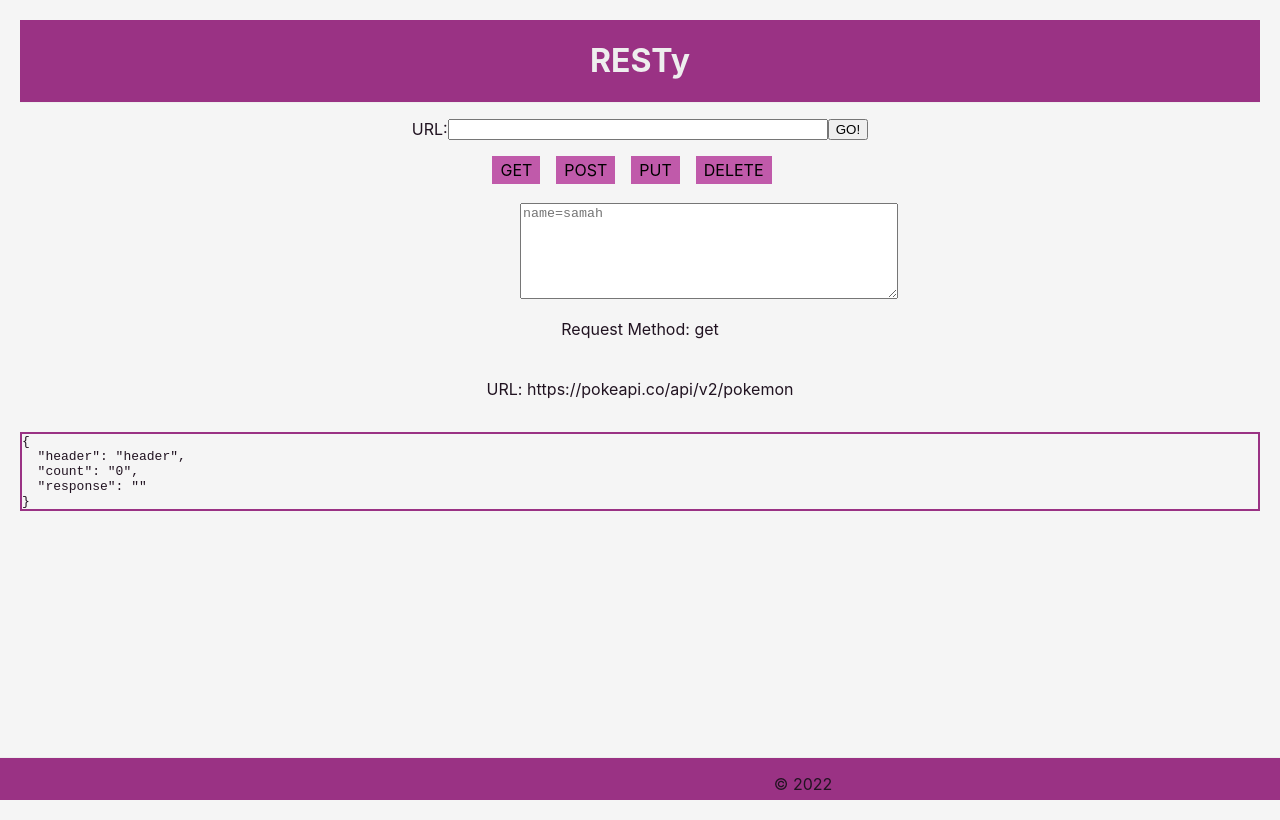
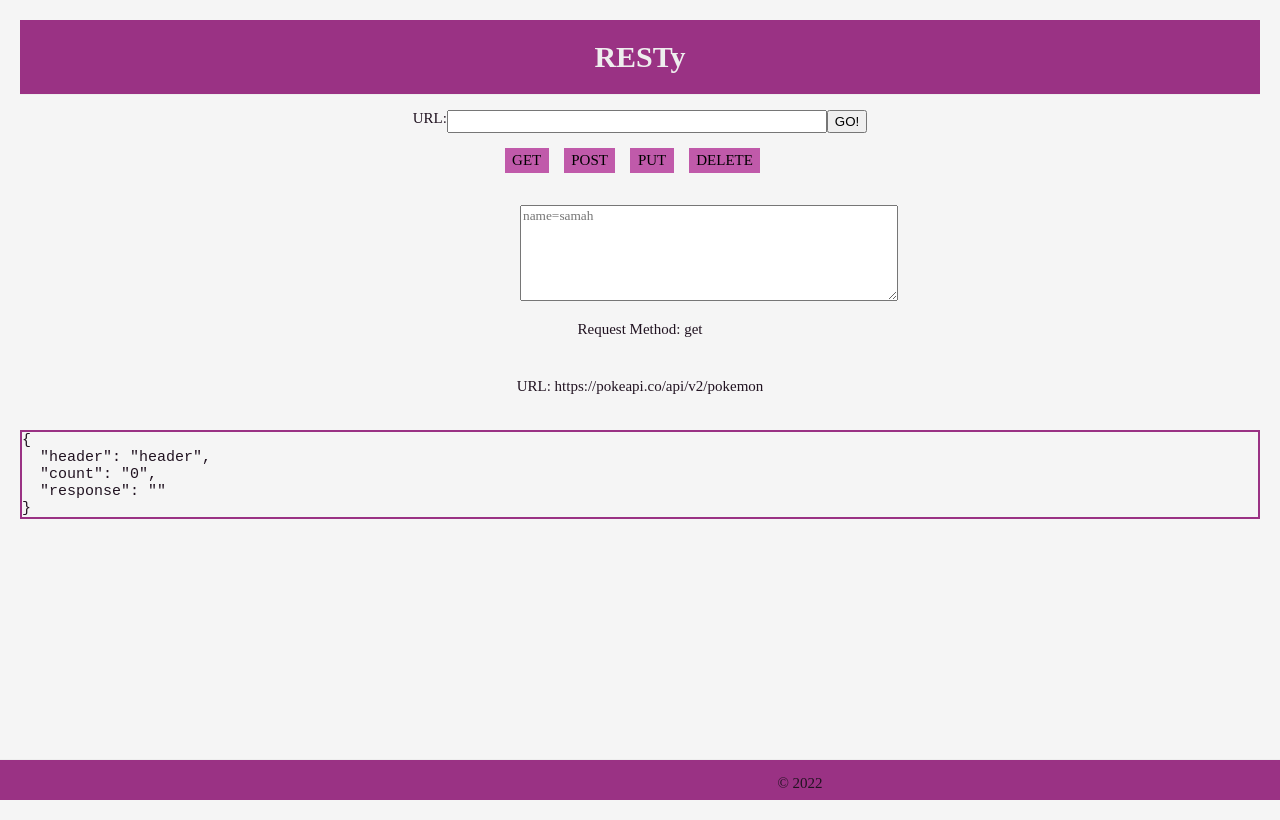
Before and after one commit to alsatarysamah/resty, a React (Create React App) app: page / in a window 1280 px wide. Built offline with nearby package versions, Linux system fonts and the light colour scheme.

Commit message:
font styling

```diff
--- a/src/components/form/form.scss
+++ b/src/components/form/form.scss
@@ -1,45 +1,3 @@
-// $backgroundColor: #efefef;
-// $radius: 40%;
-
-// form {
-//   display: inline-block;
-//   margin: auto;
-//   width: 200px;
-//   margin-bottom: 100em;
-
-//   label {
-//     display: flex;
-//     margin: 1rem 0;
-
-//     &.methods {
-//       span {
-
-//         cursor: pointer;
-//         margin-right: 1rem;
-//         padding: .25rem .5rem;
-//         background: rgb(154, 50, 132);
-
-//         &:hover, &.active {
-//           background: #fff;
-//         }
-//       }
-//     }
-//   }
-
-//   button{
-//     background: rgb(154, 50, 132);
-//   }
-// }
-// textarea{
-//   height: 100px;
-//   width: 250px;
-//   margin-top: 2px;
-//     margin-right: 20px;
-//     margin-bottom: 7000px;
-//     margin-left: 0px;
-//     // margin: auto;
-//     // position: fixed;
-// }
 
 
 $backgroundColor: #efefef;
@@ -81,9 +39,12 @@ textarea{
   height: 90px;
   justify-content: center;
   margin-left: 500px;
-  margin-top: 0px;
+  margin-top: 10px;
+  font-family: cursive;
   // background-color: aqua;
 }
 input{
+  font-family: cursive;
+  font-size: 15px;
   width: 30%;
 }
--- a/src/scss/app.scss
+++ b/src/scss/app.scss
@@ -1,6 +1,8 @@
 $backgroundColor: #f5f5f5;
 
 html, body {
+  font-size: 15px;
+  font-family: cursive;
   height: 100%;
   margin: 0;
   padding: 0;
```
